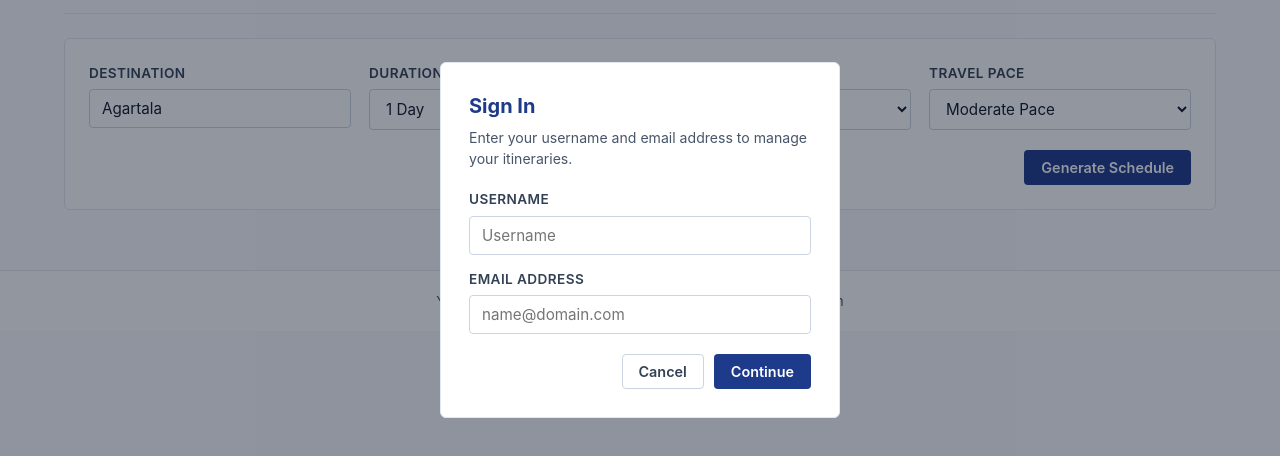
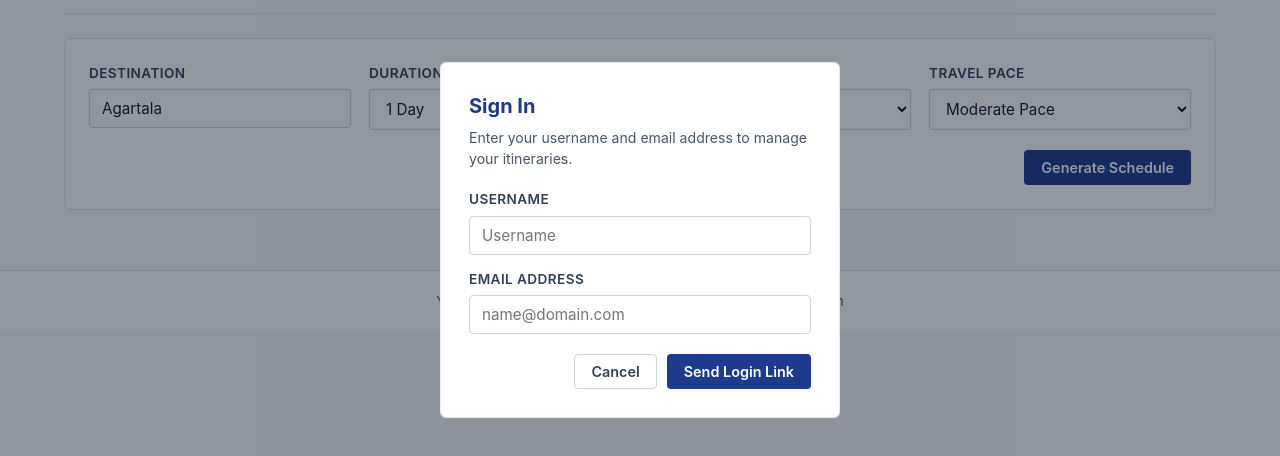
Before and after one commit to rageshri2008/YatraGen, a plain HTML site: page index.html in a window 1280 px wide. Both pictures are taken after a click on the button "Sign In". Shown: the part 160-616 px from the top of the page. Drawn offline with nearby package versions, Linux system fonts and the light colour scheme.

Commit message:
Refactor login form layout and update button labels
Updated the login form to improve structure and button text.

```diff
--- a/index.html
+++ b/index.html
@@ -114,17 +114,36 @@
        <form onsubmit="handleLogin(event)">
     <div class="form-group mb-14">
         <label for="username">Username</label>
-                <input type="text" id="username"
-                placeholder="Username" required/>
+        <input
+            type="text"
+            id="username"
+            placeholder="Username"
+            required
+        />
     </div>
+
     <div class="form-group mb-20">
         <label for="email">Email Address</label>
-                <input type="email" id="email"
-                placeholder="name@domain.com" required/>
+        <input
+            type="email"
+            id="email"
+            placeholder="name@domain.com"
+            required
+        />
     </div>
+
     <div class="modal-actions">
-                <button type="button" class="btn btn-outline" onclick="closeLoginModal()">Cancel</button>
-                <button type="submit" class="btn btn-primary">Continue</button>
+        <button
+            type="button"
+            class="btn btn-outline"
+            onclick="closeLoginModal()"
+        >
+            Cancel
+        </button>
+
+        <button type="submit" class="btn btn-primary">
+            Send Login Link
+        </button>
     </div>
 </form>
     </div>
```
Lines whose indentation alone changed are shown as unchanged.
